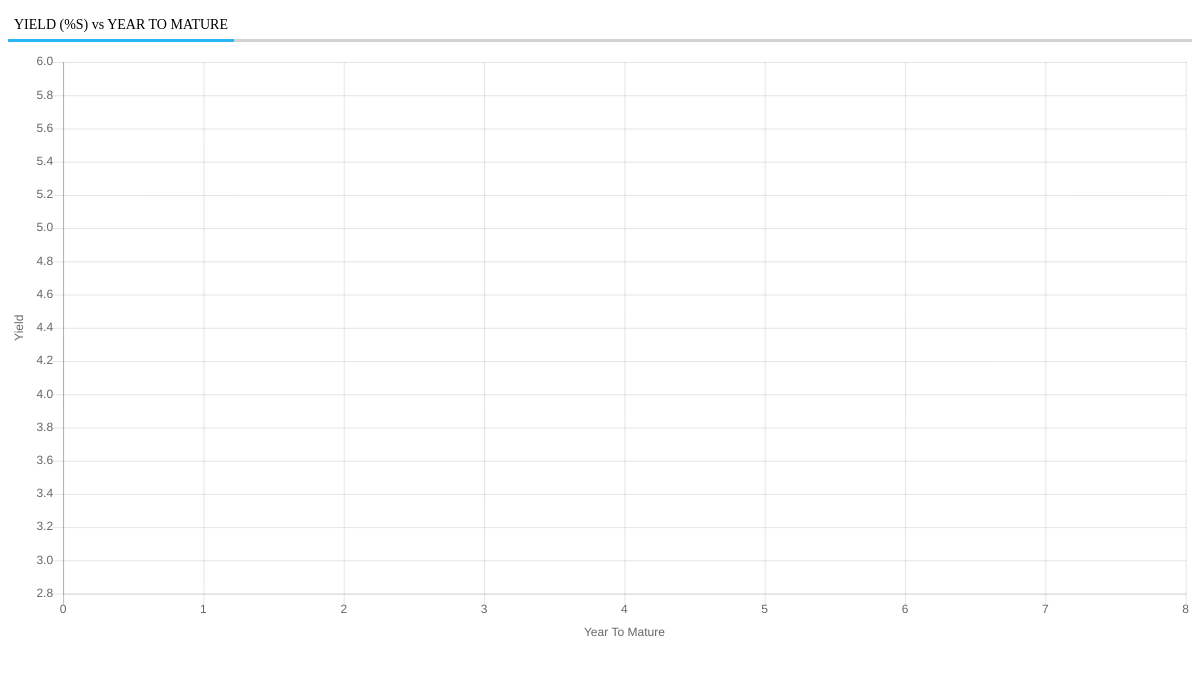
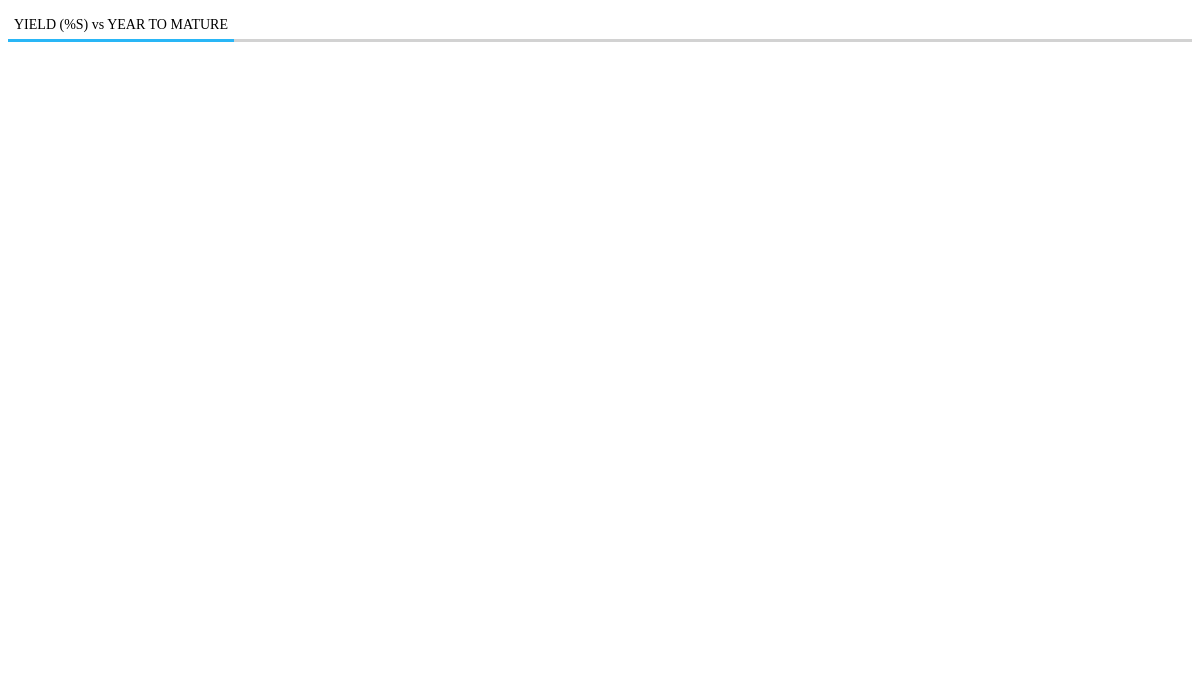
Before and after one commit to CamManhHoang/chart-from-excel, an Electron app: page index.html in a window 1200 px wide. Shown: the part 53-728 px from the top of the page. Drawn offline with nearby package versions, Linux system fonts and the light colour scheme.

Commit message:
n+1 commit

```diff
--- a/index.html
+++ b/index.html
@@ -25,45 +25,5 @@
 <script src="https://code.jquery.com/jquery-3.3.1.js"></script>
 <script src="./Chart.js"></script>
 <script src="./index.js"></script>
-<script>
-  let ctx = document.getElementById('my-chart');
-  let bubbleData = {
-    labels: [],
-    datasets: [],
-  };
-  let options = {
-    scales: {
-      yAxes: [
-        {
-          scaleLabel: {
-            display: true,
-            labelString: 'Yield',
-          },
-          ticks: {
-            max: 6,
-            min: 2.8,
-            stepSize: 0.2,
-          },
-        }],
-      xAxes: [
-        {
-          scaleLabel: {
-            display: true,
-            labelString: 'Year To Mature',
-          },
-          ticks: {
-            max: 8,
-            min: 0,
-            stepSize: 1,
-          },
-        }],
-    }
-  };
-  new Chart(ctx, {
-    type: 'bubble',
-    data: bubbleData,
-    options: options,
-  });
-</script>
 </body>
 </html>
--- a/main.js
+++ b/main.js
@@ -16,7 +16,7 @@ app.on('ready', function() {
     width: 1200,
     height: 800,
     minHeight: 400,
-    minWidth: 400
+    minWidth: 800
   });
   // Load html in window
   mainWindow.loadURL(url.format({
```
